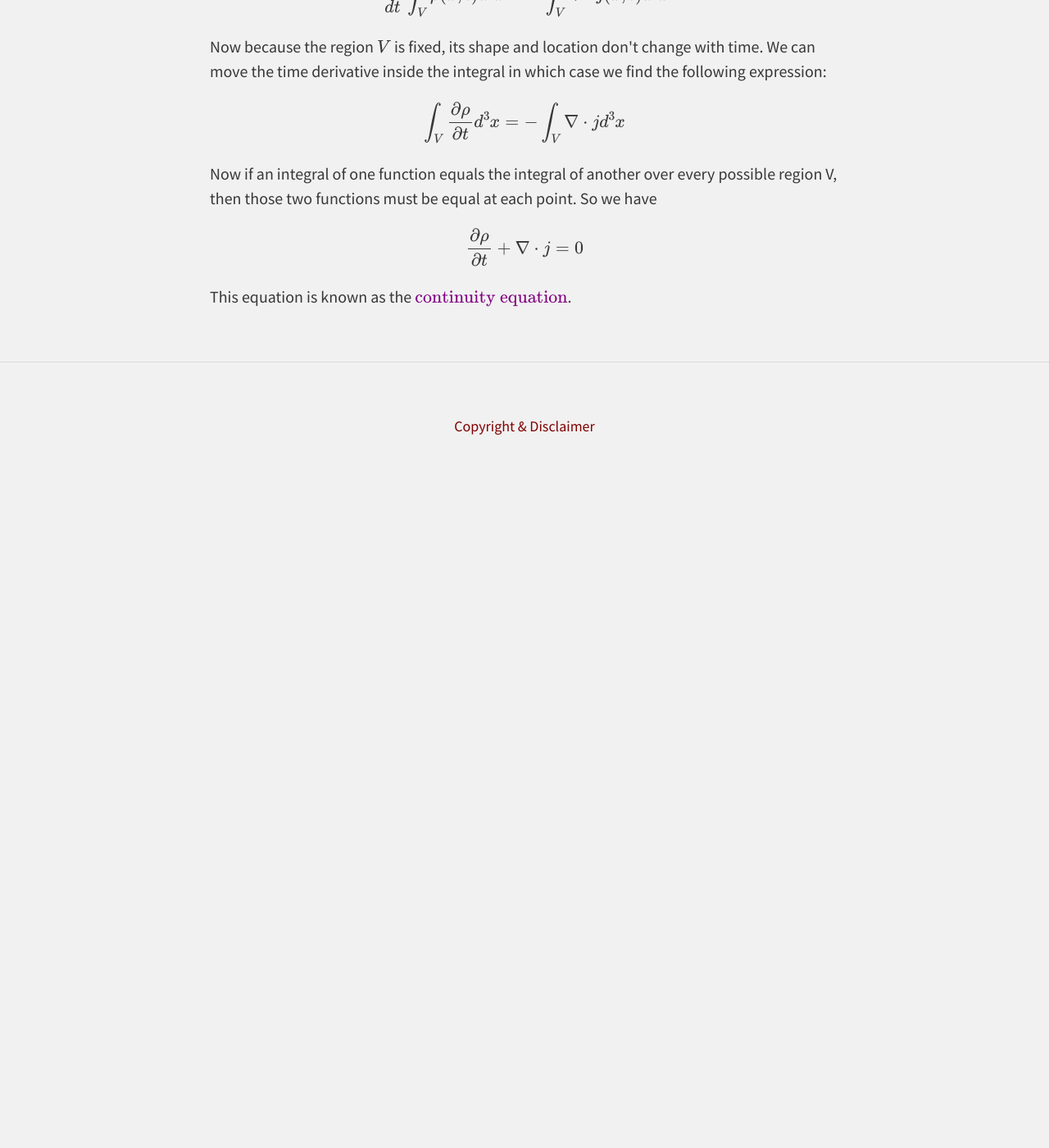
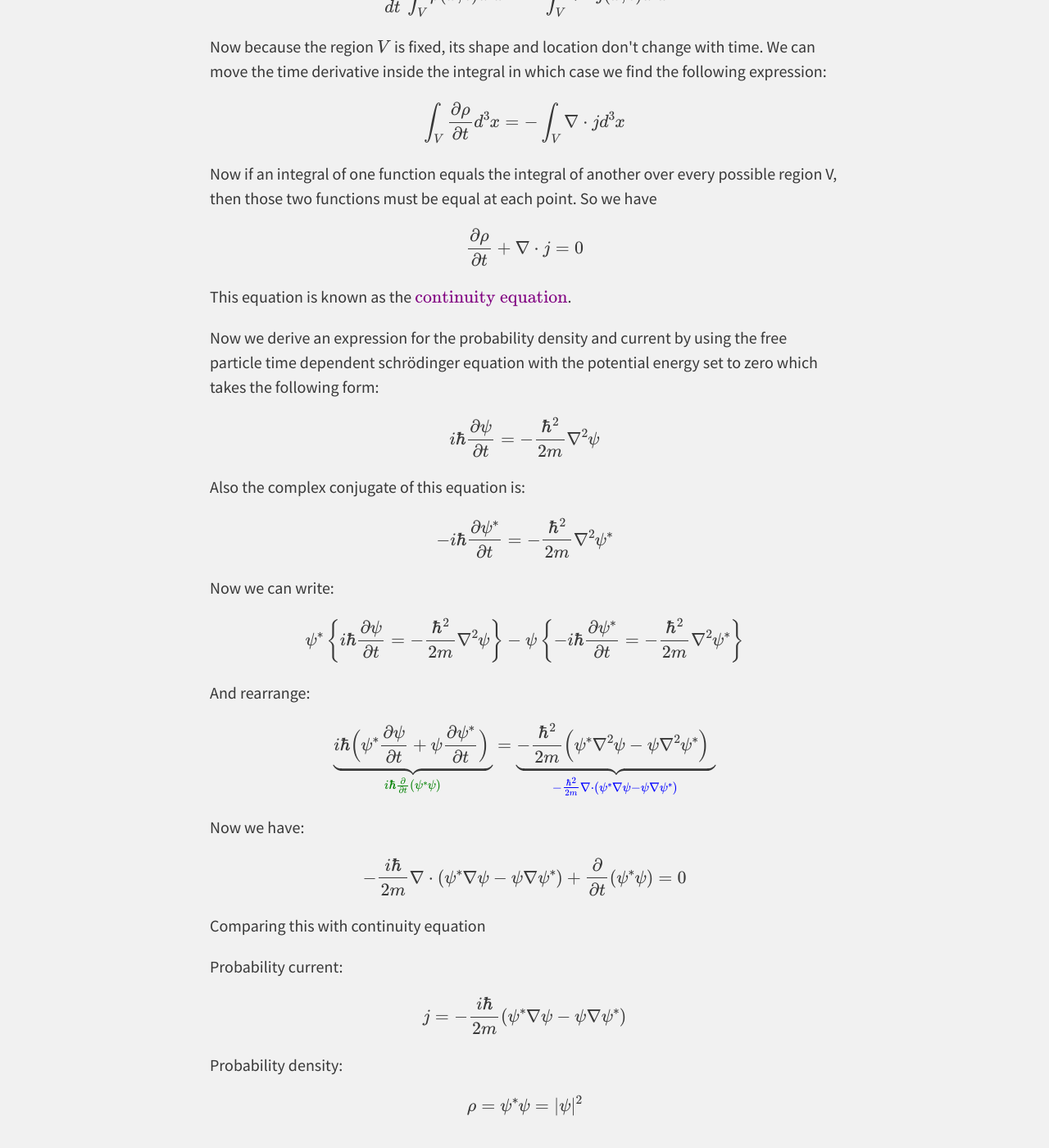
Before and after one commit to SinaEtebar/Website, a Jekyll site: the page built from _posts/2023-11-18-QToE.md, in a window 1280 px wide and 1400 px high, scrolled down 3984 px. Shown: the whole window at 82% size. Built offline with Jekyll 4.4.1, drawn with Linux system fonts in a browser that asks for light colours; nearby versions of some CDN libraries; before the commit the page ends 4581 px from its top, so only the background shows below that.

Commit message:
Update 2023-11-18-QToE.md

```diff
--- a/_posts/2023-11-18-QToE.md
+++ b/_posts/2023-11-18-QToE.md
@@ -107,3 +107,31 @@ $$ \int_V \frac{\partial\rho}{\partial t}d^3x = -\int_V \nabla\cdot j d^3x  $$
 $$ \frac{\partial\rho}{\partial t}+ \nabla\cdot j = 0 $$
 
 <p>This equation is known as the $\textcolor{purple}{\text{continuity equation}}$.</p>
+<p>Now we derive an expression for the probability density and current by using the free particle time dependent schrödinger equation with the potential energy set to zero which takes the following form:</p>
+
+ $$ i\hbar\frac{\partial\psi}{\partial t} = -\frac{\hbar^2}{2m}\nabla^2\psi $$
+
+  <p>Also the complex conjugate of this equation is:</p>
+
+  $$ -i\hbar\frac{\partial\psi^\ast}{\partial t} = -\frac{\hbar^2}{2m}\nabla^2\psi^\ast $$
+
+  <p>Now we can write:</p>
+
+  $$ \psi^\ast\left\{i\hbar\frac{\partial\psi}{\partial t} = -\frac{\hbar^2}{2m}\nabla^2\psi\right\} - \psi \left\{-i\hbar\frac{\partial\psi^\ast}{\partial t} = -\frac{\hbar^2}{2m}\nabla^2\psi^\ast\right\}$$
+
+  <p>And rearrange:</p>
+
+  $$ \underbrace{i\hbar \Big(\psi^\ast\frac{\partial\psi}{\partial t}+\psi\frac{\partial\psi^\ast}{\partial t}\Big)}_{\textcolor{green}{i\hbar\frac{\partial}{\partial t}(\psi^\ast\psi)}}=\underbrace{-\frac{\hbar^2}{2m}\Big(\psi^\ast\nabla^2\psi-\psi\nabla^2\psi^\ast\Big)}_{\textcolor{blue}{-\frac{\hbar^2}{2m}\nabla\cdot(\psi^\ast\nabla\psi-\psi\nabla\psi^\ast)}} $$
+
+  <p>Now we have:</p>
+
+  $$ -\frac{i\hbar}{2m}\nabla\cdot(\psi^\ast\nabla\psi-\psi\nabla\psi^\ast)+\frac{\partial}{\partial t}(\psi^\ast\psi) = 0 $$
+
+  <p>Comparing this with continuity equation</p>
+  <p>Probability current:</p>
+
+  $$ j = -\frac{i\hbar}{2m}(\psi^\ast\nabla\psi-\psi\nabla\psi^\ast) $$
+
+  <p>Probability density:</p>
+
+  $$ \rho = \psi^\ast\psi = |\psi|^2 $$
```
